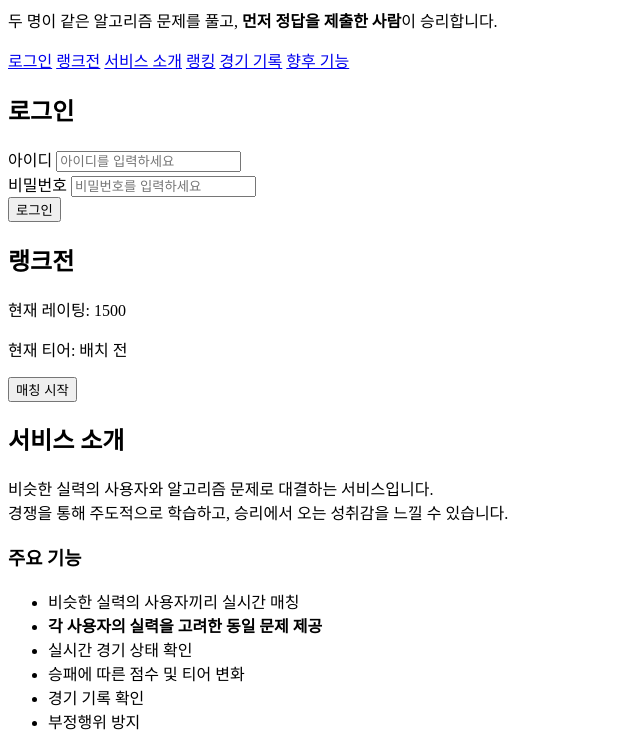
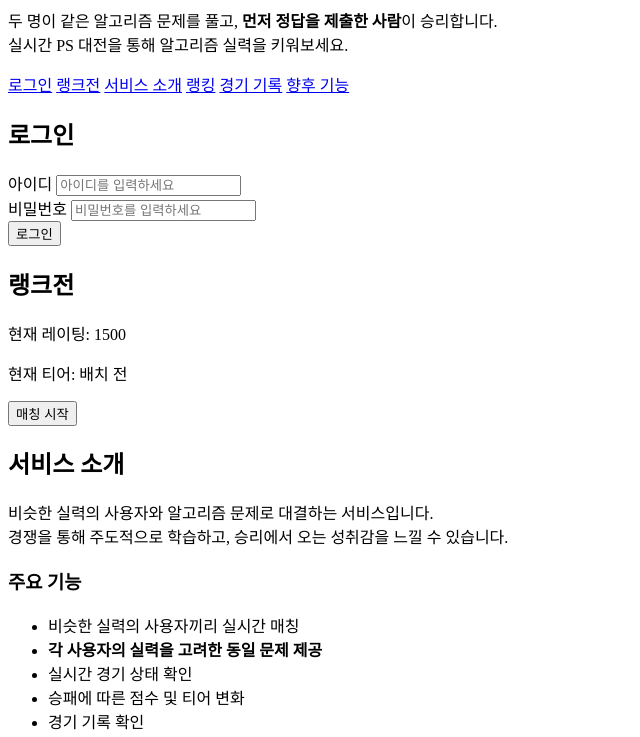
Before and after one commit to dhshim0105/ps-ranked, a plain HTML site: page index.html in a window 1280 px wide. Shown: the part 81-818 px from the top of the page, without its empty margins (0-640 px from the left). Drawn offline with Linux system fonts and the light colour scheme.

Commit message:
Add service description

```diff
--- a/index.html
+++ b/index.html
@@ -11,7 +11,8 @@
         <h1>PS 맞짱</h1>
         <p>
             두 명이 같은 알고리즘 문제를 풀고,
-            <strong>먼저 정답을 제출한 사람</strong>이 승리합니다.
+            <strong>먼저 정답을 제출한 사람</strong>이 승리합니다. <br>
+            실시간 PS 대전을 통해 알고리즘 실력을 키워보세요.
         </p>
         <nav>
             <a href="#login">로그인</a>
```
